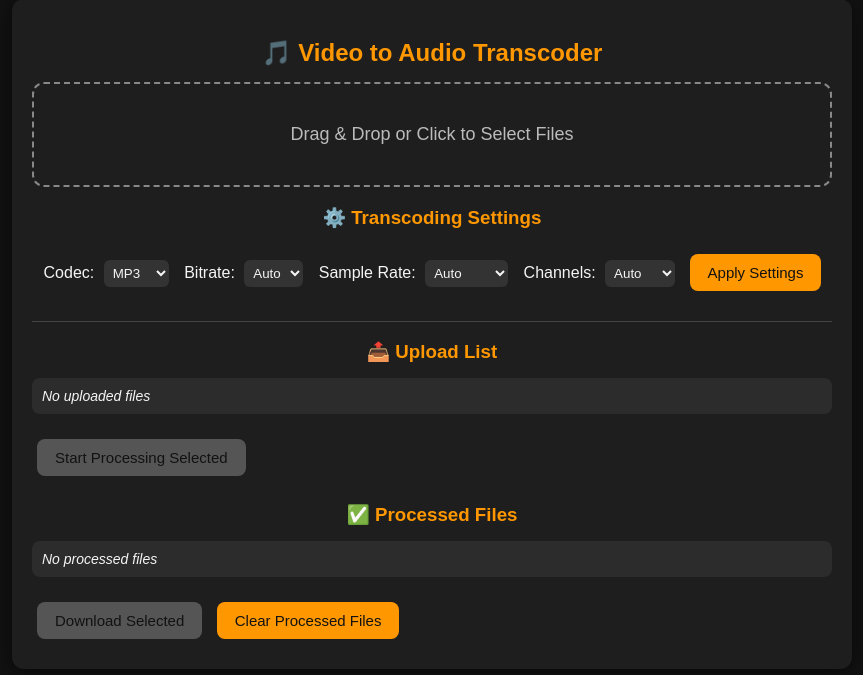
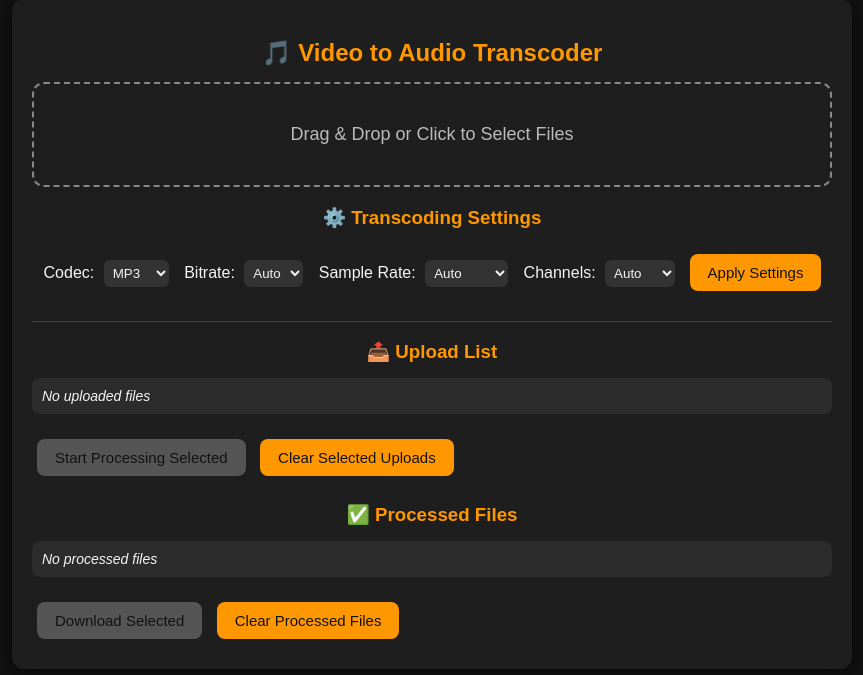
Before and after one commit to trholy/video2audio, a Flask app: page / in a window 1280 px wide. Shown: the part 21-696 px from the top of the page, without its empty margins (208-1071 px from the left). Run offline with Flask 3, Linux system fonts and the light colour scheme; data that the repository does not hold is empty.

Commit message:
Added "clean uploaded files" function.

```diff
--- a/src/video2audio/app.py
+++ b/src/video2audio/app.py
@@ -175,6 +175,26 @@ def download_file(filename):
     return send_from_directory(PROCESSED_FOLDER, safe_name, as_attachment=True)
 
 
+@app.route('/clear_uploads', methods=['POST'])
+def clear_uploads():
+    """Delete selected uploaded files (not processed) from disk and list."""
+    files_to_delete = request.json.get("files", [])
+    deleted_files = []
+
+    for f in files_to_delete:
+        file_path = UPLOAD_FOLDER / f
+        if file_path.exists():
+            try:
+                file_path.unlink()
+                deleted_files.append(f)
+                if f in manager.upload_list:
+                    manager.upload_list.remove(f)
+            except Exception as e:
+                print(f"❌ Failed to delete {f}: {e}")
+
+    return jsonify({"status": "ok", "deleted": deleted_files, "files": manager.upload_list})
+
+
 @app.route('/clear_processed', methods=['POST'])
 def clear_processed():
     """Delete all processed files from disk and update manager list."""
--- a/src/video2audio/static/js/main.js
+++ b/src/video2audio/static/js/main.js
@@ -209,6 +209,28 @@ function clearProcessed() {
         });
 }
 
+function clearUploads() {
+    const selected = Array.from(uploadListDiv.querySelectorAll("input:checked")).map(cb => cb.value);
+    if (!selected.length) return;
+
+    if (!confirm("⚠️ This will delete the selected uploaded files permanently. Continue?")) return;
+
+    fetch("/clear_uploads", {
+        method: "POST",
+        headers: {"Content-Type": "application/json"},
+        body: JSON.stringify({files: selected})
+    })
+    .then(res => res.json())
+    .then(data => {
+        refreshUploadList();
+        showStatus(`✅ Deleted uploads: ${data.deleted.join(", ")}`, true);
+    })
+    .catch(err => {
+        console.error(err);
+        showStatus("❌ Failed to clear uploads", false);
+    });
+}
+
 // --------------------
 // Settings
 // --------------------
--- a/src/video2audio/templates/index.html
+++ b/src/video2audio/templates/index.html
@@ -54,6 +54,7 @@
     <h3>📤 Upload List</h3>
     <div class="list-container" id="upload-list"></div>
     <button id="process-btn" onclick="startProcessing()" disabled>Start Processing Selected</button>
+    <button id="clear-upload-btn" onclick="clearUploads()">Clear Selected Uploads</button>
 
     <h3>✅ Processed Files</h3>
     <div class="list-container" id="processed-list"></div>
```
